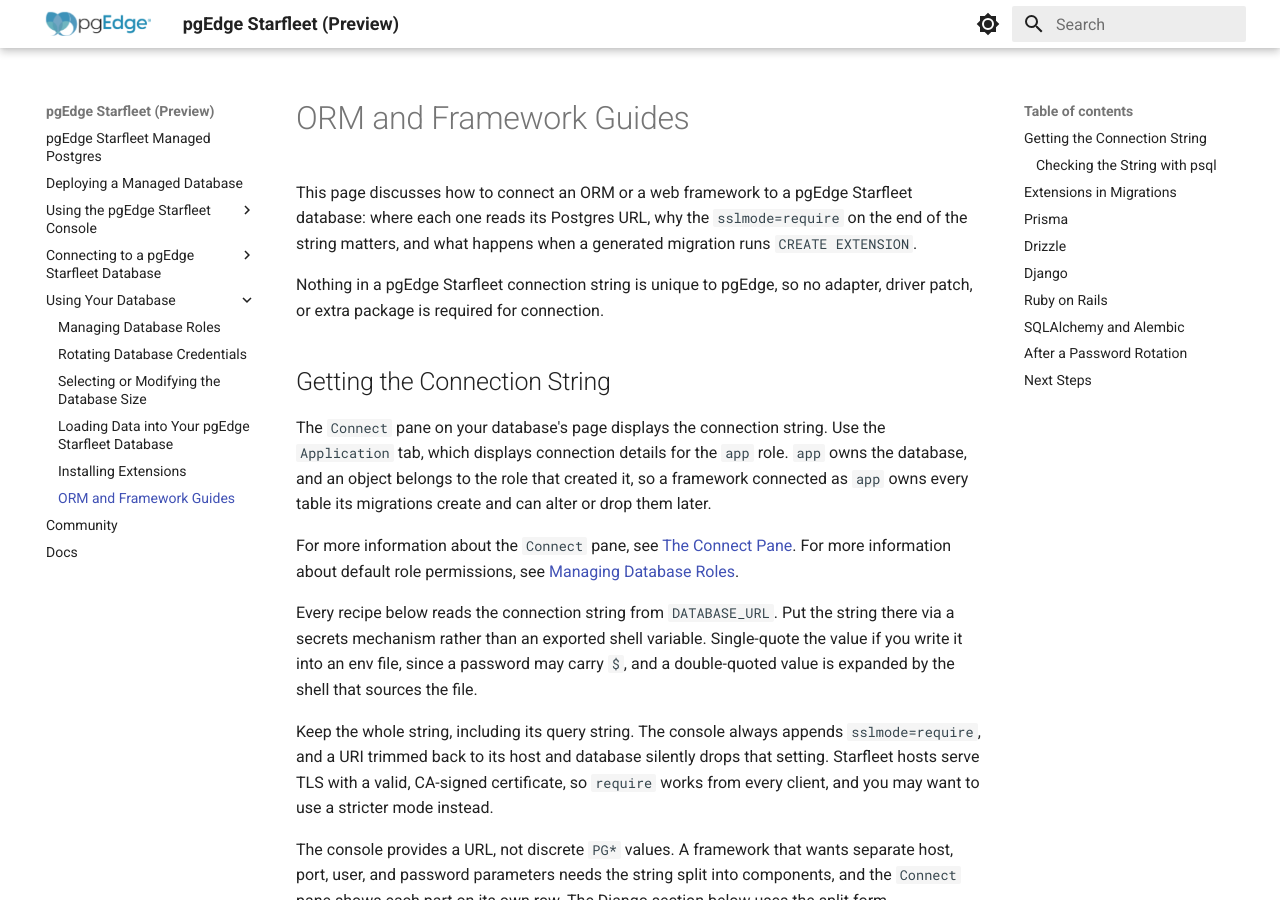
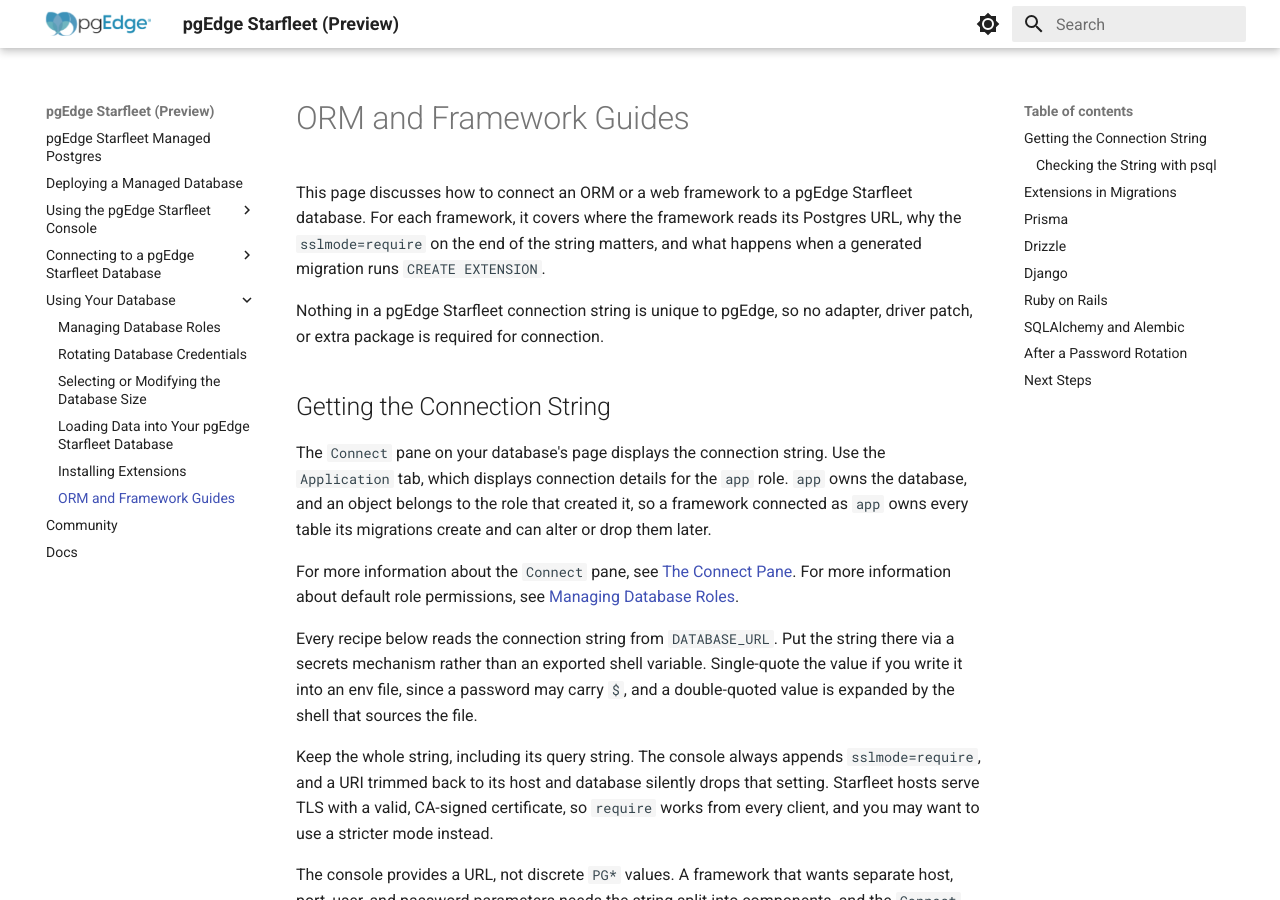
Before and after one commit to pgEdge/pgedge-starfleet-docs, an MkDocs documentation site: the page built from docs/using_database/orm_guides.md, in a window 1280 px wide and 900 px high. Built offline with MkDocs 1.6.1 and Material for MkDocs 9.7.7, drawn with Linux system fonts in a browser that asks for light colours; some of the changed text lies outside the part shown.

Commit message:
Split the 44-word intro sentence and add Next Steps lead-in in orm_guides.md

```diff
--- a/docs/using_database/orm_guides.md
+++ b/docs/using_database/orm_guides.md
@@ -1,9 +1,10 @@
 # ORM and Framework Guides
 
 This page discusses how to connect an ORM or a web framework to a pgEdge
-Starfleet database: where each one reads its Postgres URL, why the
-`sslmode=require` on the end of the string matters, and what happens when
-a generated migration runs `CREATE EXTENSION`.
+Starfleet database. For each framework, it covers where the framework reads
+its Postgres URL, why the `sslmode=require` on the end of the string
+matters, and what happens when a generated migration runs
+`CREATE EXTENSION`.
 
 Nothing in a pgEdge Starfleet connection string is unique to pgEdge, so no
 adapter, driver patch, or extra package is required for connection.
@@ -226,6 +227,8 @@ servers; each server reads the password once at startup.
 
 ## Next Steps
 
+These pages cover related tasks that build on connecting an ORM or framework:
+
 * [Connecting to a pgEdge Starfleet Database](../connecting/index.md)
   describes connecting with psql, pgAdmin, and the AI DBA Workbench.
 * [Managing Database Roles](roles.md) describes the two roles.
```
